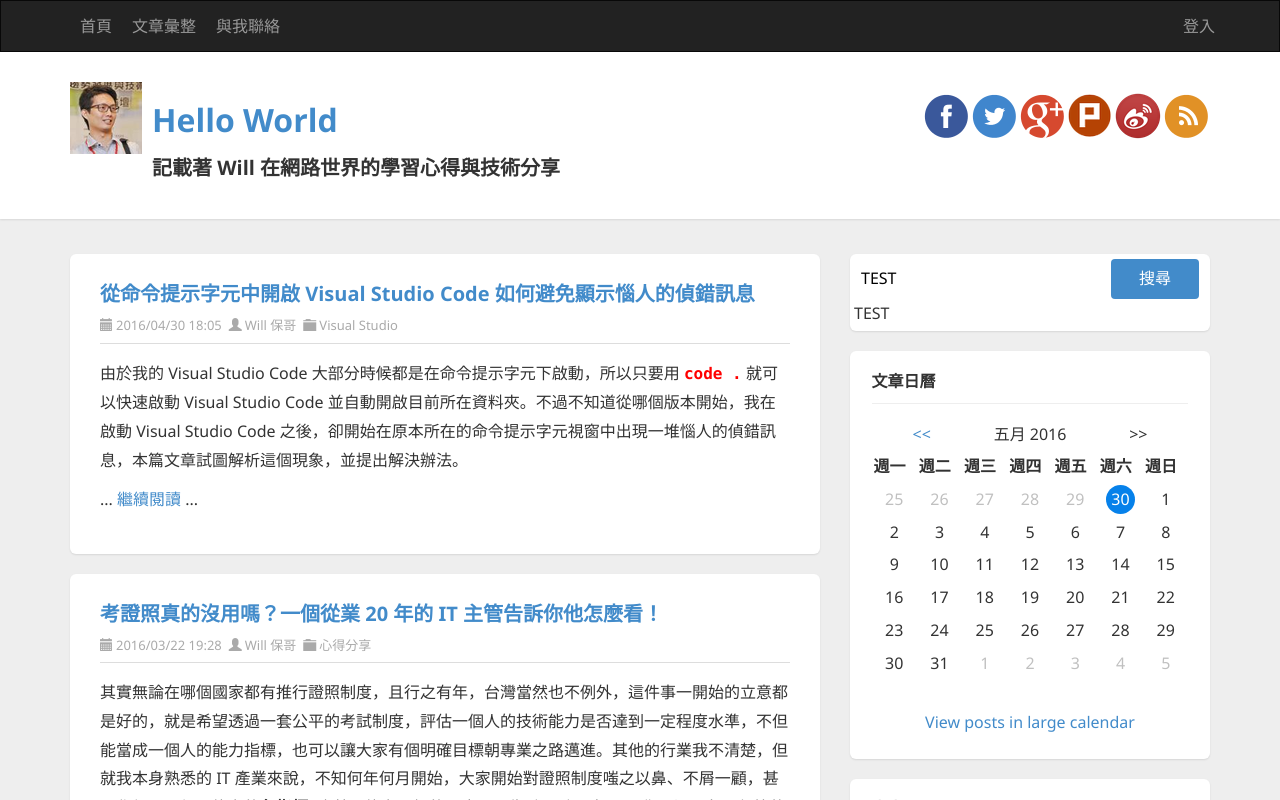
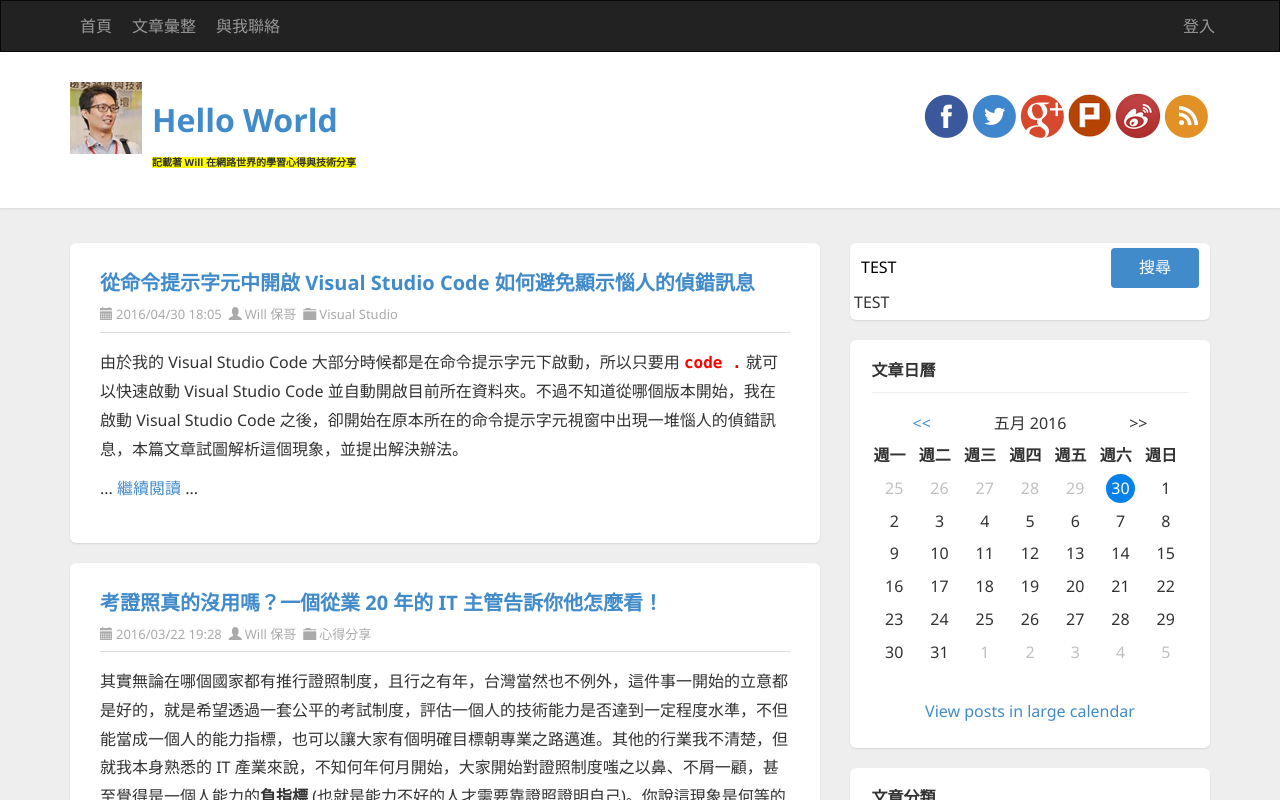
Before and after one commit to coolrare/SKBAngular4Demo, an Angular app: page / in a window 1280 px wide. Shown: the top 800 px of the page. Built offline with nearby package versions, Linux system fonts and the light colour scheme.

Commit message:
08 練習 Angular 屬性型指令

```diff
--- a/src/app/header/header.component.css
+++ b/src/app/header/header.component.css
@@ -0,0 +1,3 @@
+.highlight {
+    background-color: yellow;
+}
--- a/src/app/header/header.component.html
+++ b/src/app/header/header.component.html
@@ -31,7 +31,7 @@
                 <h1>
                     <a [attr.data-anything]="sitename" [href]="sitelink">{{ sitename }}</a>
                 </h1>
-                <h3>記載著 Will 在網路世界的學習心得與技術分享</h3>
+                <h3 [class.highlight]="counter % 2 == 0" [style.font-size.px]="counter">記載著 Will 在網路世界的學習心得與技術分享</h3>
             </div>
 
             <div id="social-icons" class="pull-right social-icon">
--- a/src/app/header/header.component.ts
+++ b/src/app/header/header.component.ts
@@ -9,6 +9,7 @@ export class HeaderComponent implements OnInit {
 
   sitename = 'Hello World';
   sitelink = 'https://www.google.com/';
+  counter  = 10;
 
   constructor() { }
 
@@ -16,6 +17,7 @@ export class HeaderComponent implements OnInit {
   }
 
   changeTitle($event: MouseEvent) {
+    this.counter++;
     console.log($event);
     if ($event.ctrlKey) {
       this.sitename = 'The Will Will Web';
```
